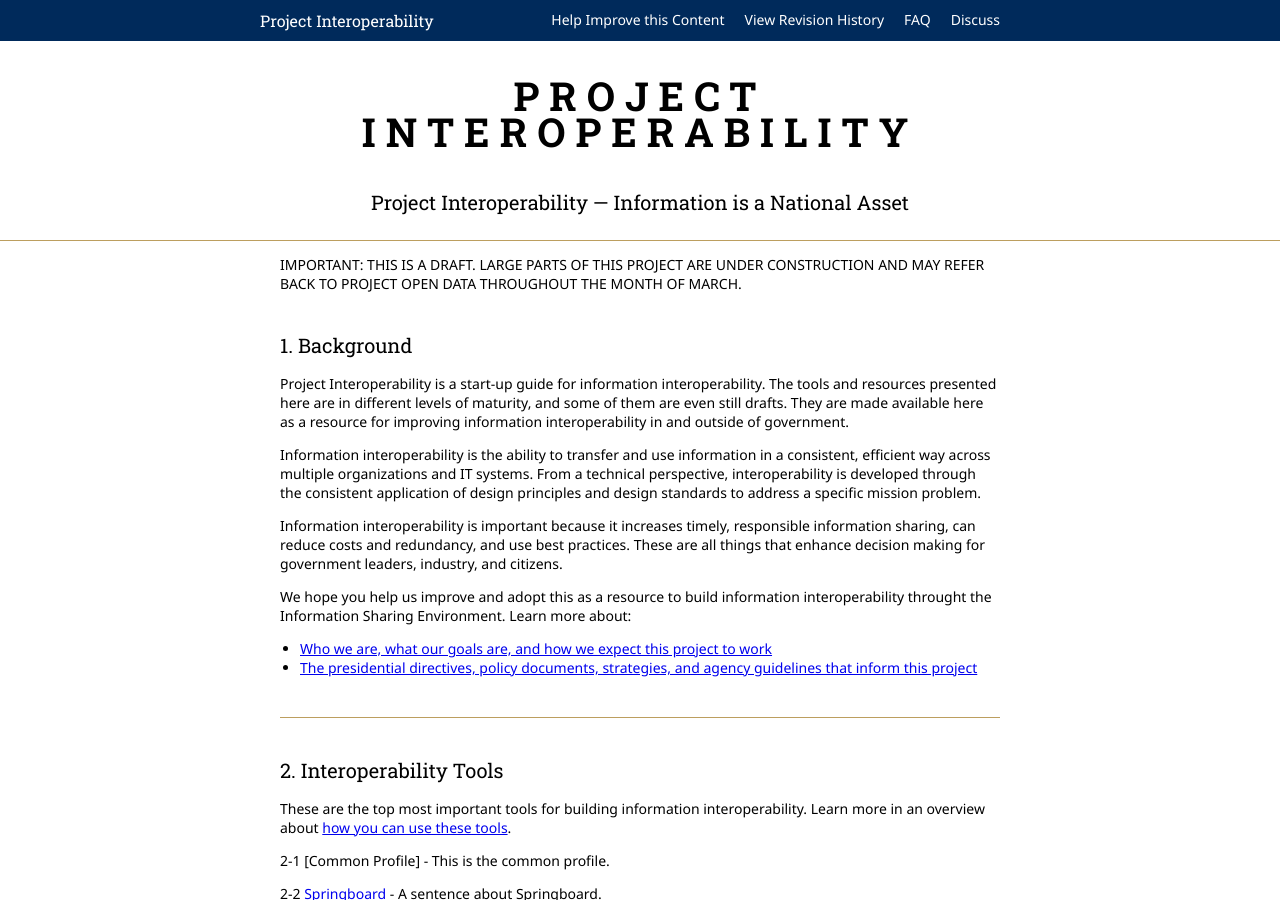
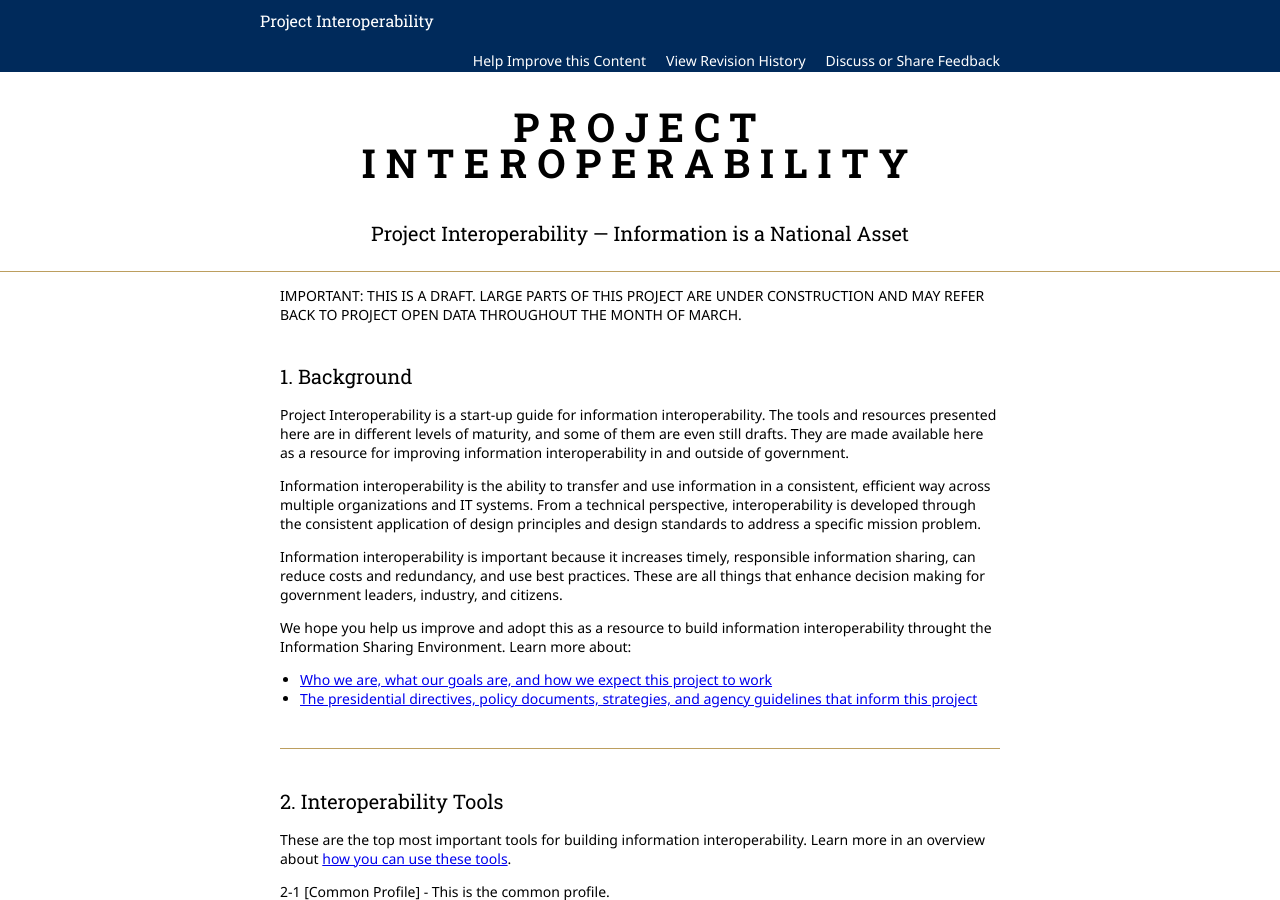
Before and after one commit to Project-Interoperability/project-interoperability.github.io, a Jekyll site: the page built from index.md, in a window 1280 px wide and 900 px high. Built offline with Jekyll 4.4.1, drawn with Linux system fonts in a browser that asks for light colours; nearby versions of some CDN libraries.

Commit message:
Update header.html

```diff
--- a/_includes/header.html
+++ b/_includes/header.html
@@ -43,8 +43,8 @@
                 <ul class="nav pull-right">
                   <li><a href="http://github.com/{{ site.org_name }}/{{ site.repo_name }}/edit/{{ site.branch }}/{{ page.filename }}">Help Improve this Content</a></li>
                   <li><a href="http://github.com/{{ site.org_name }}/{{ site.repo_name }}/commits/{{ site.branch }}">View Revision History</a></li>
-                  <li><a href="{{ site.url }}/faq">FAQ</a></li>
-                  <li><a href="https://github.com/project-open-data/project-open-data.github.io/issues">Discuss</a></li>
+                <!--  <li><a href="{{ site.url }}/faq">FAQ</a></li> -->
+                  <li><a href="https://github.com/project-interoperability/project-interoperability.github.io/issues">Discuss or Share Feedback</a></li>
                 </ul>
               </div><!--/.nav-collapse -->
             </div>
```
